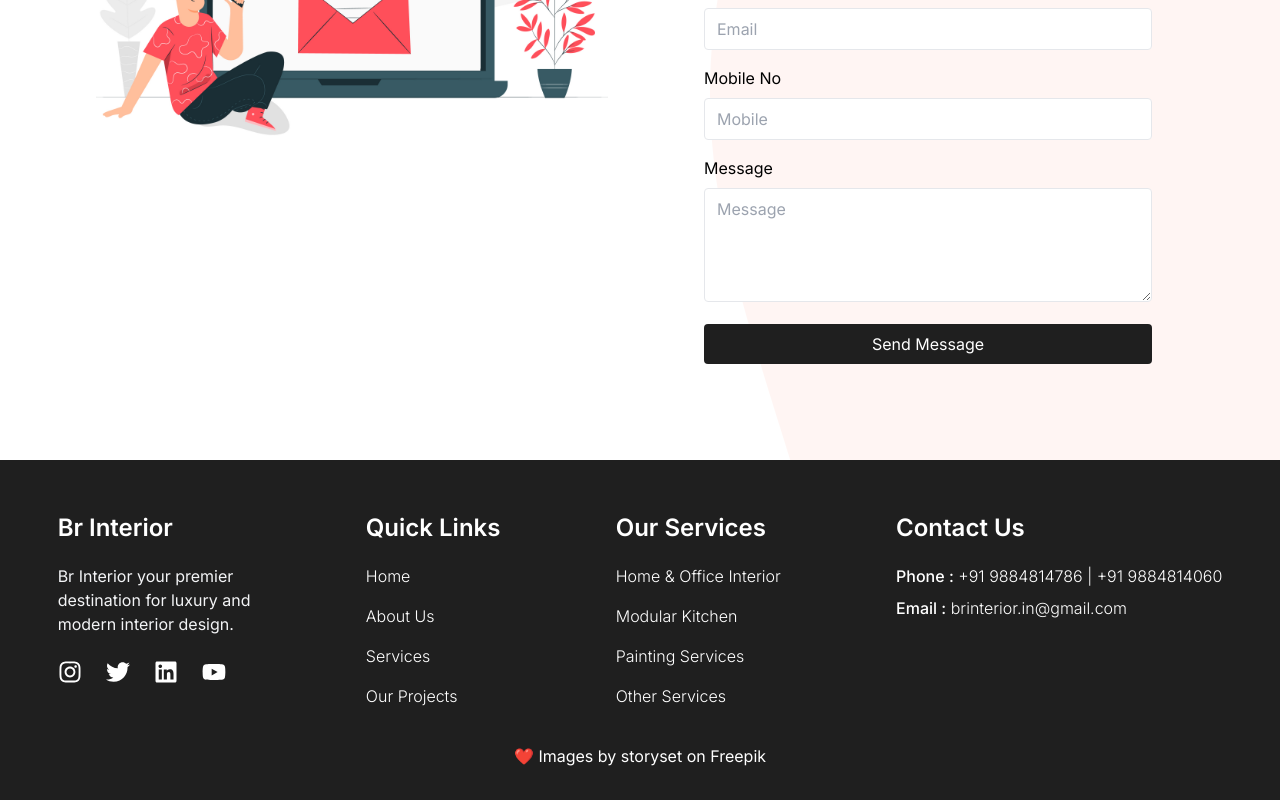
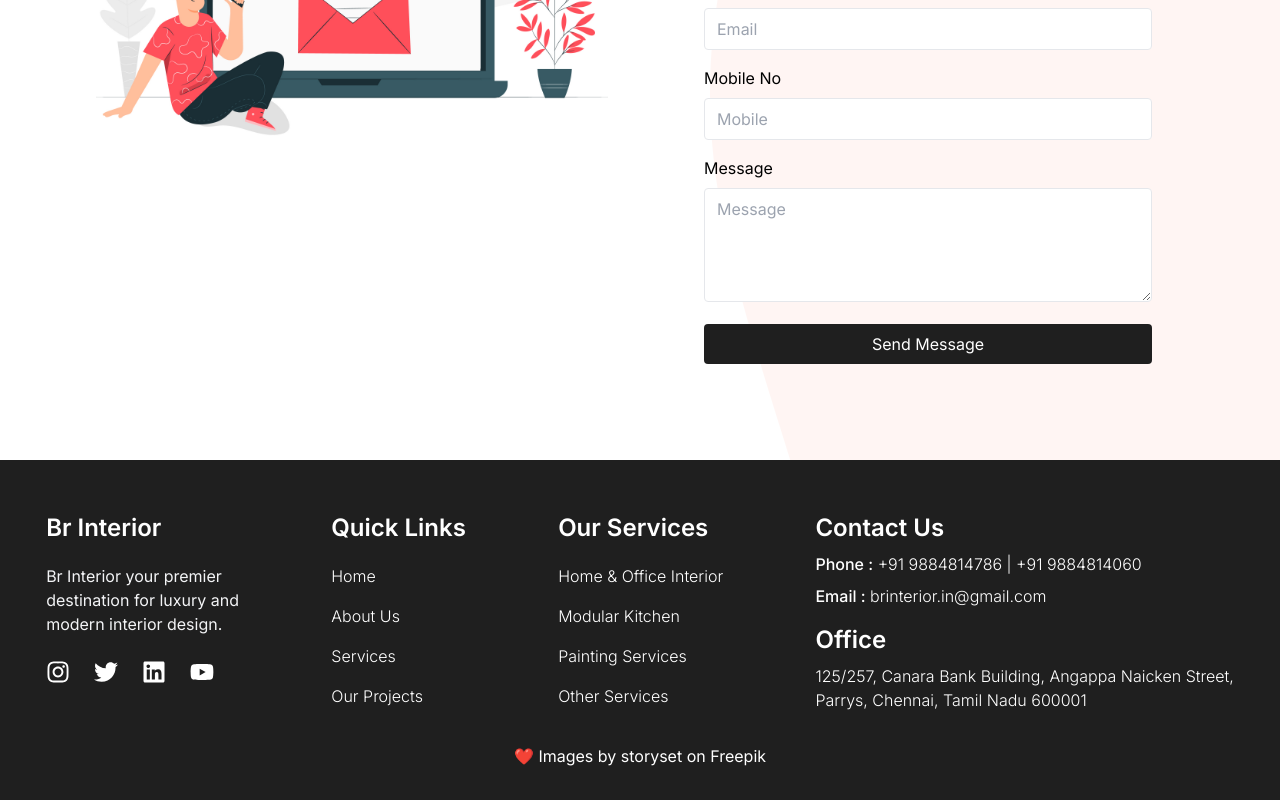
Before and after one commit to Sirajudeen-kb/interior, a Next.js app: page /contact in a window 1280 px wide. Shown: the part 792-1592 px from the top of the page. Built offline with nearby package versions, Linux system fonts and the light colour scheme.

Commit message:
Added address to footer.

```diff
--- a/app/Components/Footer.tsx
+++ b/app/Components/Footer.tsx
@@ -106,7 +106,7 @@ const Footer: React.FC = () => {
             </p>
           </div>
           <div className="p-5">
-            <p className="font-semibold text-2xl mb-5">Contact Us</p>
+            <p className="font-semibold text-2xl mb-2">Contact Us</p>
             <p className="text-md pb-2 font-light">
               <span className="font-medium">Phone :</span>{" "}
               <a href="tel:+919884814786" className="hover:underline">
@@ -125,6 +125,12 @@ const Footer: React.FC = () => {
               >
                 brinterior.in@gmail.com
               </a>
+            </p>
+            <p className="font-semibold text-2xl mb-2 mt-2">Office</p>
+            <p className="text-base pb-2 font-light">
+              125/257, Canara Bank Building, Angappa Naicken Street,
+              <br />
+              Parrys, Chennai, Tamil Nadu 600001
             </p>
           </div>
         </div>
```
